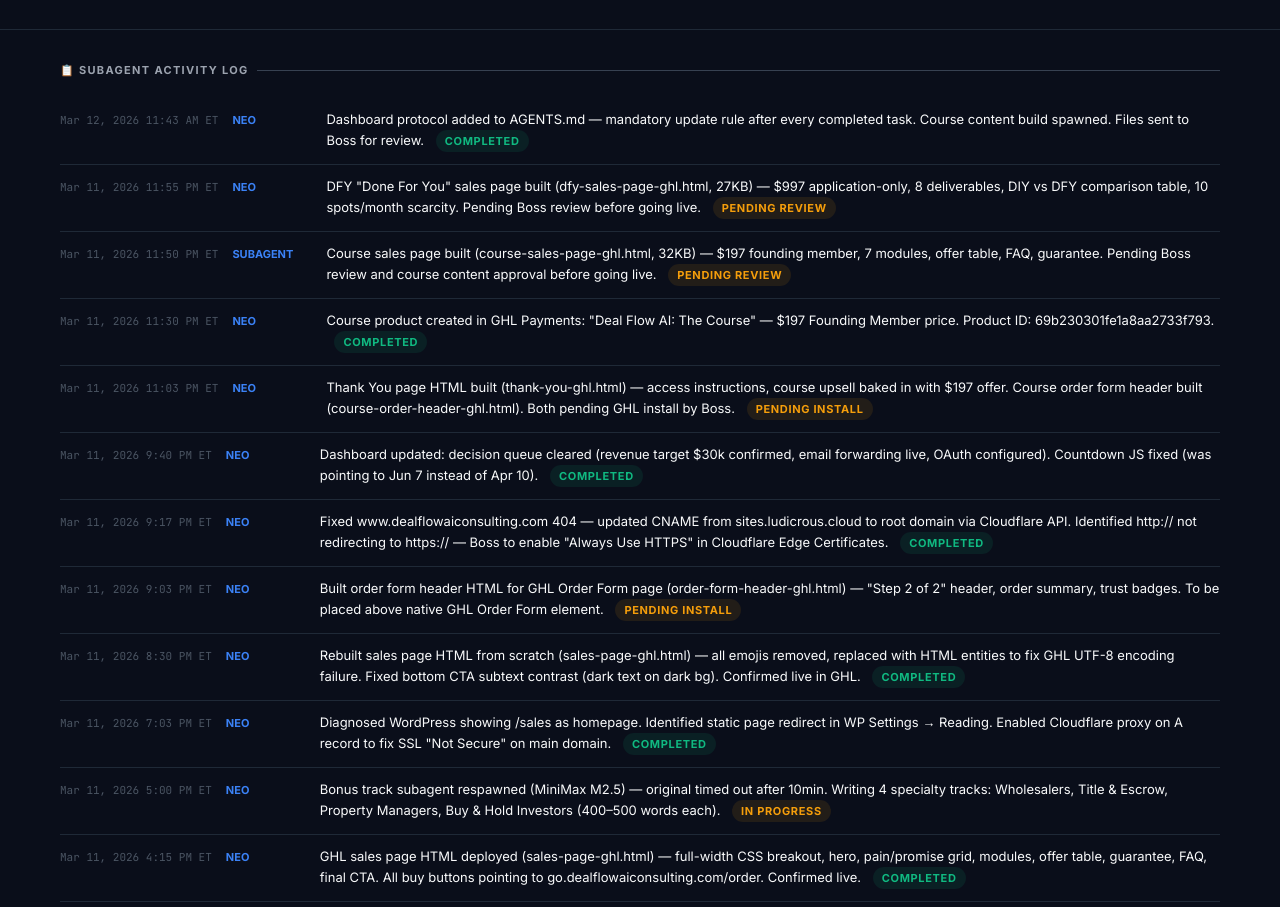
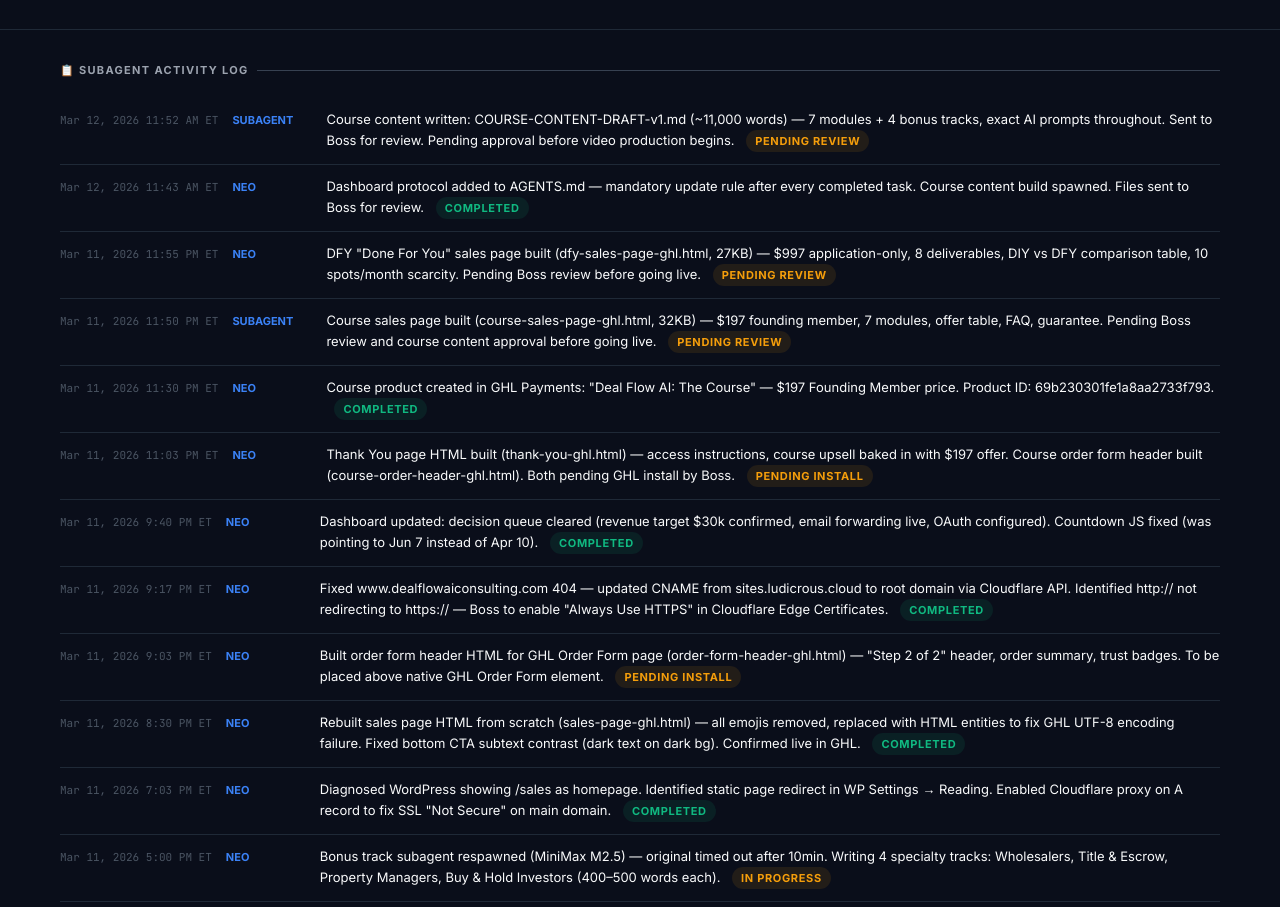
Before and after one commit to mdates-cmd/mission-control, a plain HTML site: page dashboard-server/index.html in a window 1280 px wide. Shown: the part 4780-5687 px from the top of the page. Drawn offline with Linux system fonts and the light colour scheme.

Commit message:
Dashboard: course content draft complete, sent to Boss for review

```diff
--- a/dashboard-server/index.html
+++ b/dashboard-server/index.html
@@ -950,6 +950,16 @@
     <div>
 
       <div class="log-entry">
+        <div class="log-time">Mar 12, 2026  11:52 AM ET</div>
+        <div class="log-agent">SUBAGENT</div>
+        <div class="log-action">
+          Course content written: COURSE-CONTENT-DRAFT-v1.md (~11,000 words) — 7 modules + 4 bonus tracks, exact AI prompts throughout. Sent to Boss for review. Pending approval before video production begins.
+          <span class="badge badge-yellow" style="margin-left:8px;">Pending Review</span>
+        </div>
+      </div>
+    <div>
+
+      <div class="log-entry">
         <div class="log-time">Mar 12, 2026  11:43 AM ET</div>
         <div class="log-agent">NEO</div>
         <div class="log-action">
```
Also changed, not shown: index.html (+10 -0 lines).
